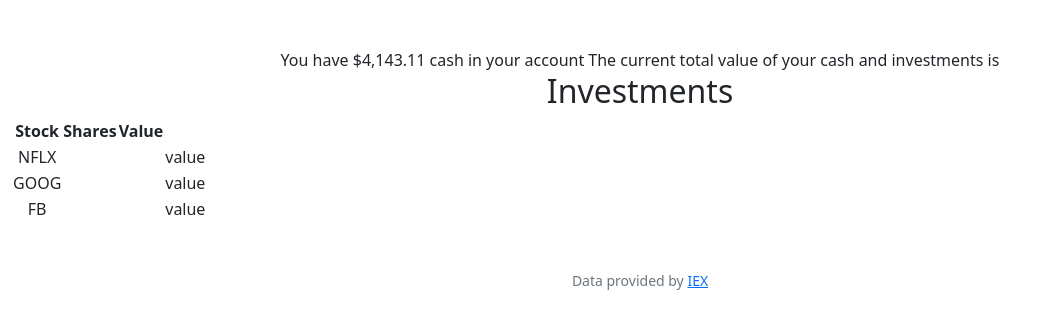
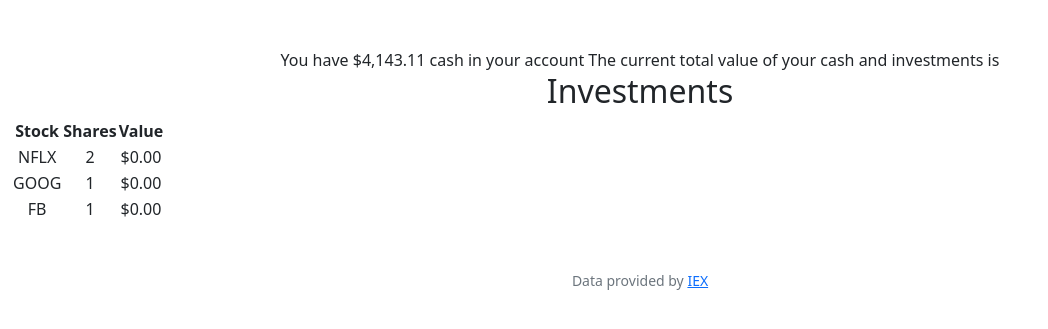
Before and after one commit to WorcestershireSource/CS50_Introduction_to_CS, a Flask app: page / in a window 1280 px wide. Shown: the part 76-405 px from the top of the page, without its empty margins (0-1048 px from the left). Run offline with Flask 2, Linux system fonts and the light colour scheme; a user stored in the database is signed in; data that the repository does not hold is empty; some libraries are stand-ins or nearby versions.

Commit message:
Tue, May 31, 2022, 3:56 AM +00:00

```diff
--- a/finance/app.py
+++ b/finance/app.py
@@ -58,7 +58,7 @@ def index():
         price = lookup(stock)
         shares = tmp2[i]["shares"]
         value = float(shares) * float(price["price"])
-        tmp_dict = {"stock": stock, "Shares": shares, "Value": value}
+        tmp_dict = {"stock": stock, "shares": shares, "value": usd(value)}
         index_table.append(tmp_dict)
 
     return render_template("index.html", index_table=index_table, balance=balance)
--- a/finance/templates/index.html
+++ b/finance/templates/index.html
@@ -25,7 +25,6 @@
                     <td>{{ stock["stock"] }} </td>
                     <td>{{ stock["shares"] }}</td>
                     <td>{{ stock["value"] }}</td>
-                    <td>value </td>
                 </tr>
                 {% endfor %}
             </tbody>
```
